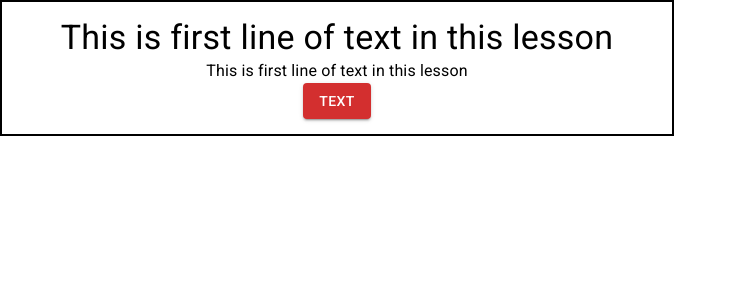
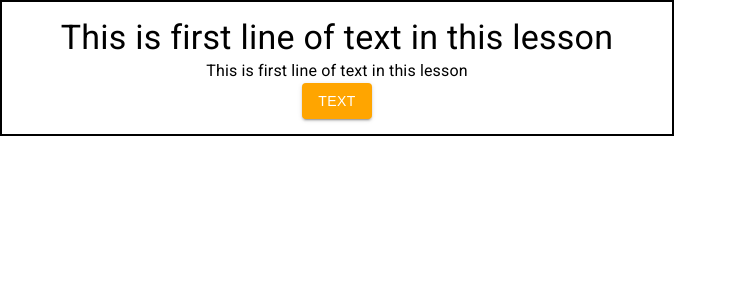
Before and after one commit to wiktorpiela/react-learn, a React (Create React App) app: page / in a window 1280 px wide. Shown: the top 300 px of the page, without its empty margins (0-737 px from the left). Built offline with nearby package versions, Linux system fonts and the light colour scheme.

Commit message:
sx props styling applied to material ui components

```diff
--- a/src/components/Home.jsx
+++ b/src/components/Home.jsx
@@ -1,5 +1,6 @@
 import React, { useState } from 'react'
 import { Button, Typography } from '@mui/material';
+import { blue } from '@mui/material/colors';
 
 
 function Home() {
@@ -10,7 +11,20 @@ function Home() {
         <Typography variant='h4'>This is first line of text in this lesson</Typography>
         <Typography variant='body1'>This is first line of text in this lesson</Typography>
 
-        <Button variant="contained" color={btnColor} onClick={()=>setBtnColor("success")} size='medium'>Text</Button>
+        <Button
+          variant="contained"
+          color={btnColor}
+          onClick={()=>setBtnColor("success")}
+          size='medium'
+          sx={{
+            fontFamily: 'Arial',
+            backgroundColor: 'orange',
+            '&:hover':{
+              backgroundColor: 'blue'
+            }
+          }}>
+          Text
+        </Button>
     </div>
   )
 }
```
